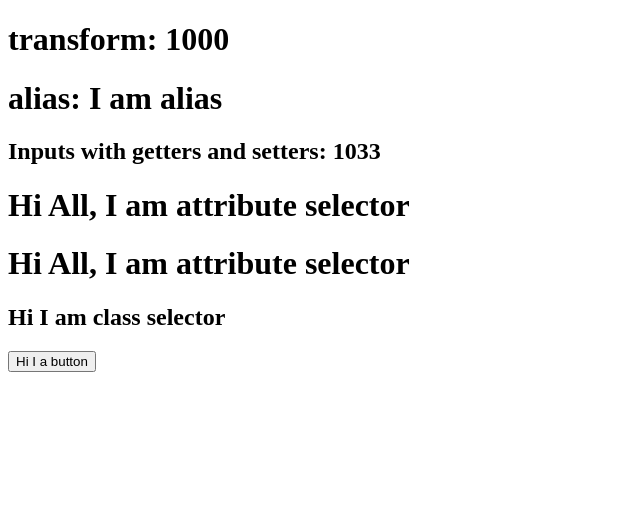
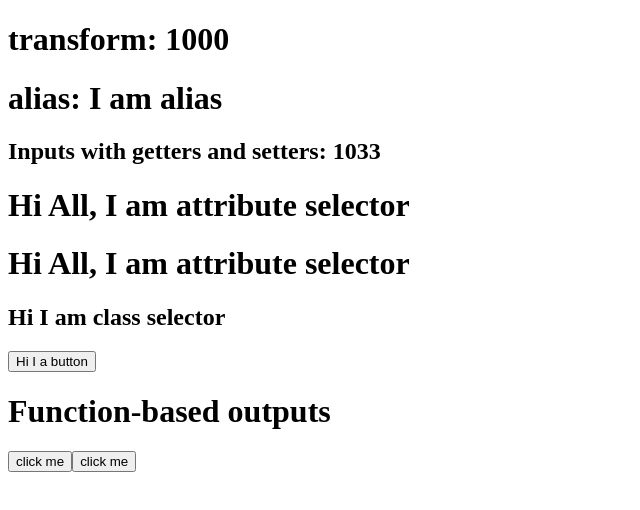
Before and after one commit to ArghyaGhoshBhim/AngularDon, an Angular app in the folder angularDon/: page / in a window 1280 px wide. Shown: the top 510 px of the page, without its empty margins (0-640 px from the left). Built offline with nearby package versions, Linux system fonts and the light colour scheme.

Commit message:
fun about functional output

```diff
--- a/angularDon/src/app/app.component.html
+++ b/angularDon/src/app/app.component.html
@@ -1,2 +1,3 @@
 <input-transform-parent />
 <input-fun />
+<fun-output/>
--- a/angularDon/src/app/app.component.ts
+++ b/angularDon/src/app/app.component.ts
@@ -2,11 +2,12 @@ import { Component } from '@angular/core';
 import { RouterOutlet } from '@angular/router';
 import { InputTransformParentComponent } from './components.fun/input.fun';
 import { InputFun } from './components.fun/selectors.fun';
+import { FunOutput } from './components.fun/outputs.fun';
 
 @Component({
   selector: 'app-root',
   standalone: true,
-  imports: [RouterOutlet,InputTransformParentComponent,InputFun],
+  imports: [RouterOutlet,InputTransformParentComponent,InputFun, FunOutput],
   templateUrl: './app.component.html',
   styleUrl: './app.component.scss'
 })
--- /dev/null
+++ b/angularDon/src/app/components.fun/outputs.fun.ts
@@ -0,0 +1,42 @@
+import {
+  Component,
+  ComponentRef,
+  OnInit,
+  output,
+  ViewContainerRef,
+} from '@angular/core';
+
+// Function-based outputs
+@Component({
+  selector: 'function-based-output',
+  standalone: true,
+  template: ` <button (click)="setNewName('arghya')">click me</button> `,
+})
+export class FunctionBasedOutput {
+  onNameChange = output<string>(); // OutputEmitterRef<string>
+  setNewName(newName: string) {
+    this.onNameChange.emit(newName);
+  }
+}
+
+@Component({
+  selector: 'fun-output',
+  standalone: true,
+  imports: [FunctionBasedOutput],
+  template: `
+    <h1>Function-based outputs</h1>
+    <function-based-output (onNameChange)="showNewName($event)" />
+  `,
+})
+export class FunOutput implements OnInit {
+  constructor(private viewContainerRef: ViewContainerRef) {}
+  ngOnInit(): void {
+    const myCmp = this.viewContainerRef.createComponent(FunctionBasedOutput);
+    myCmp.instance.onNameChange.subscribe((newName) => {
+      console.log("this from dynamic component ",newName);
+    });
+  }
+  showNewName(event: string) {
+    console.log(event);
+  }
+}
```
